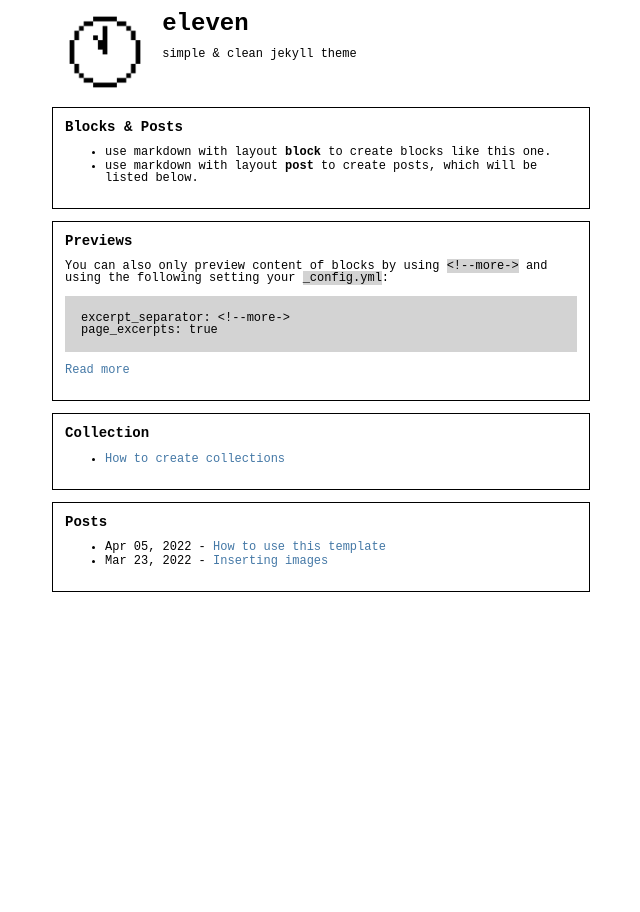
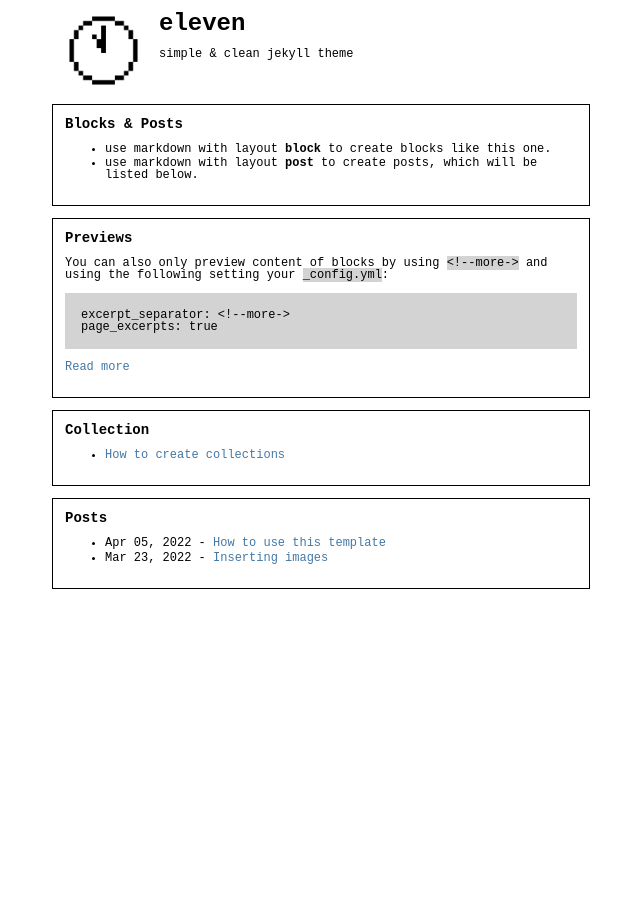
Before and after one commit to PaulSt/eleven, a Jekyll site: the page built from index.md, in a window 1280 px wide. Shown: the whole page, without its empty margins (319-959 px from the left). Built offline with Jekyll 4.4.1, drawn with Linux system fonts in a browser that asks for light colours.

Commit message:
update mobile view

```diff
--- a/_layouts/home.html
+++ b/_layouts/home.html
@@ -4,9 +4,7 @@
 
 <main class="page-content" aria-label="Content">
     <div class="w">
-    <div style="display: inline-block">
-        <img src="{{ site.eleven.logo  | relative_url }}" class="logo">
-    </div>
+    <img src="{{ site.eleven.logo  | relative_url }}" class="logo">
     <div style="display: inline-block; vertical-align: top; margin: 0 10px">
         {{ content }}
     </div>
--- a/_sass/eleven.scss
+++ b/_sass/eleven.scss
@@ -3,6 +3,7 @@
 html { height: 100%; }
 
 $fontsize: 12px;
+$maxwidth: 512px;
 
 body {
     color: black;
@@ -23,15 +24,14 @@
 li { margin: 0.15rem 0; }
 
 .w {
-    max-width: 512px;
+    max-width: $maxwidth;
     height: auto;
     margin: 1em auto;
 }
 
-@media (max-width: 800px) {
-  #container {
-    padding: 0;
-    margin: 0;
+@media (max-width: 980px) {
+  .w {
+    max-width: 100%
   }
 }
 
@@ -54,7 +54,7 @@
 
 img {
     height: auto;
-    max-width: 512px * 0.5;
+    max-width: 50%;
     display: block;
     margin: 0 auto;
     object-fit: scale-down;
@@ -62,25 +62,27 @@
 }
 
 h2 > img {
-    max-width: 512px * 0.465;
-    max-height: 512px * 0.5;
+    max-width: 46.5%;
+    max-height: 50%;
     object-fit: cover;
     display: inline;
-    padding: 0 0 0 512px*0.05;
+    padding: 0 0 0 5%;
     box-sizing: border-box;
 }
 
 h1 > img {
-    max-width: 512px;
-    padding: 0 512px*0.05;
+    max-width: 100%;
+    padding: 0 5%;
     box-sizing: border-box;
 }
 
+
 img.logo {
+    height: 15%;
+    width:  15%;
+    display: inline;
     object-fit: cover;
     border-radius: 50%;
-    height: 80px;
-    width:  80px;
 }
 
 img + em {
```
